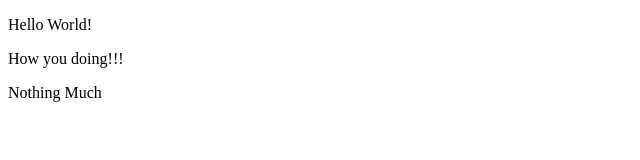
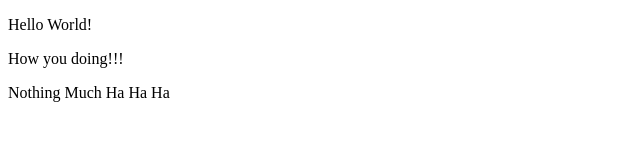
Before and after one commit to sharathMSk/testAzure, a plain HTML site: page index.htm in a window 1280 px wide. Shown: the full height of the page, 0-640 px from the left. Drawn offline with Linux system fonts and the light colour scheme.

Commit message:
Update index.htm

```diff
--- a/index.htm
+++ b/index.htm
@@ -10,6 +10,6 @@
   <body>
     <p>Hello World!</p>
     <p>How you doing!!!</p>
-    <p>Nothing Much</p>
+    <p>Nothing Much Ha Ha Ha</p>
   </body>
 </html>
```
